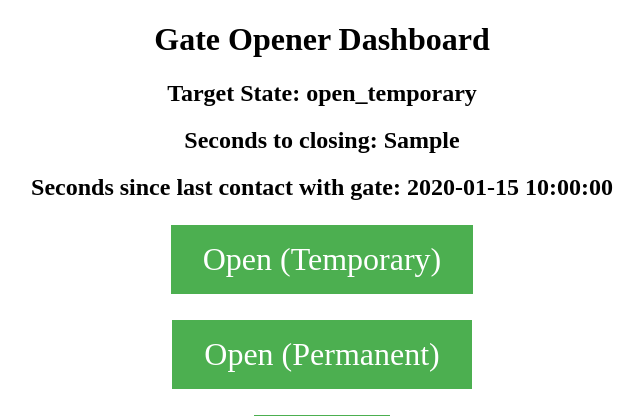
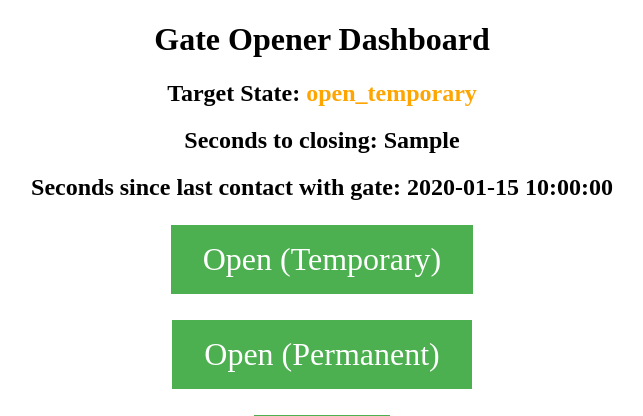
Before and after one commit to ben-z/gate-controller, a Flask app: template cloud/templates/dashboard.html in a window 1280 px wide. Shown: the top 416 px of the page, without its empty margins (318-961 px from the left). Run offline with Flask 2, Linux system fonts and the light colour scheme; the template is opened without the code that fills it: most values are stand-ins (such as "Sample title", 1, 10 or a date in 2020).

Commit message:
Add color and use initial_state as base

```diff
--- a/cloud/main.py
+++ b/cloud/main.py
@@ -40,10 +40,12 @@ initial_state = {
 
 def read_state():
     with dbm.open(str(DB_PATH), 'c') as db:
-        if 'state' not in db:
-            return initial_state
+        state = initial_state.copy()
 
-        return json.loads(db['state'])
+        if 'state' in db:
+            state.update(json.loads(db['state']))
+
+        return state
 
 def write_state(state):
     with dbm.open(str(DB_PATH), 'c') as db:
--- a/cloud/templates/dashboard.html
+++ b/cloud/templates/dashboard.html
@@ -28,13 +28,19 @@
             padding-left: 30px;
             padding-right: 30px;
         }
+        .target-state-open_temporary {
+            color: orange;
+        }
+        .target-state-open_permanent {
+            color: green;
+        }
     </style>
 </head>
 
 <body>
     <main>
         <h1>Gate Opener Dashboard</h1>
-        <h2>Target State: {{target_state}}</h2>
+        <h2>Target State: <span class="target-state-{{target_state}}">{{target_state}}</span></h2>
         <h2>Seconds to closing: {{seconds_to_closing}}</h2>
         <h2>Seconds since last contact with gate: {{seconds_since_last_contact_with_gate}}</h2>
         <a class="action-button" href="./open_temporary">Open (Temporary)</a>
```
